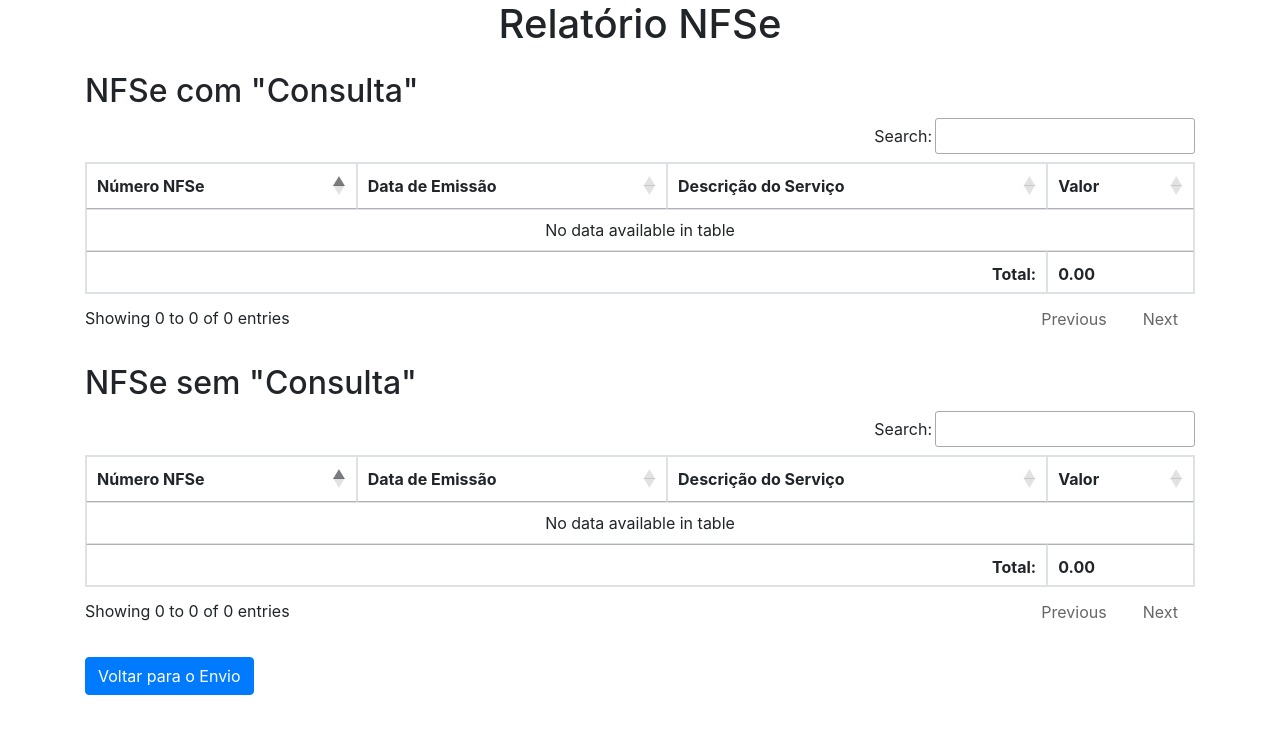
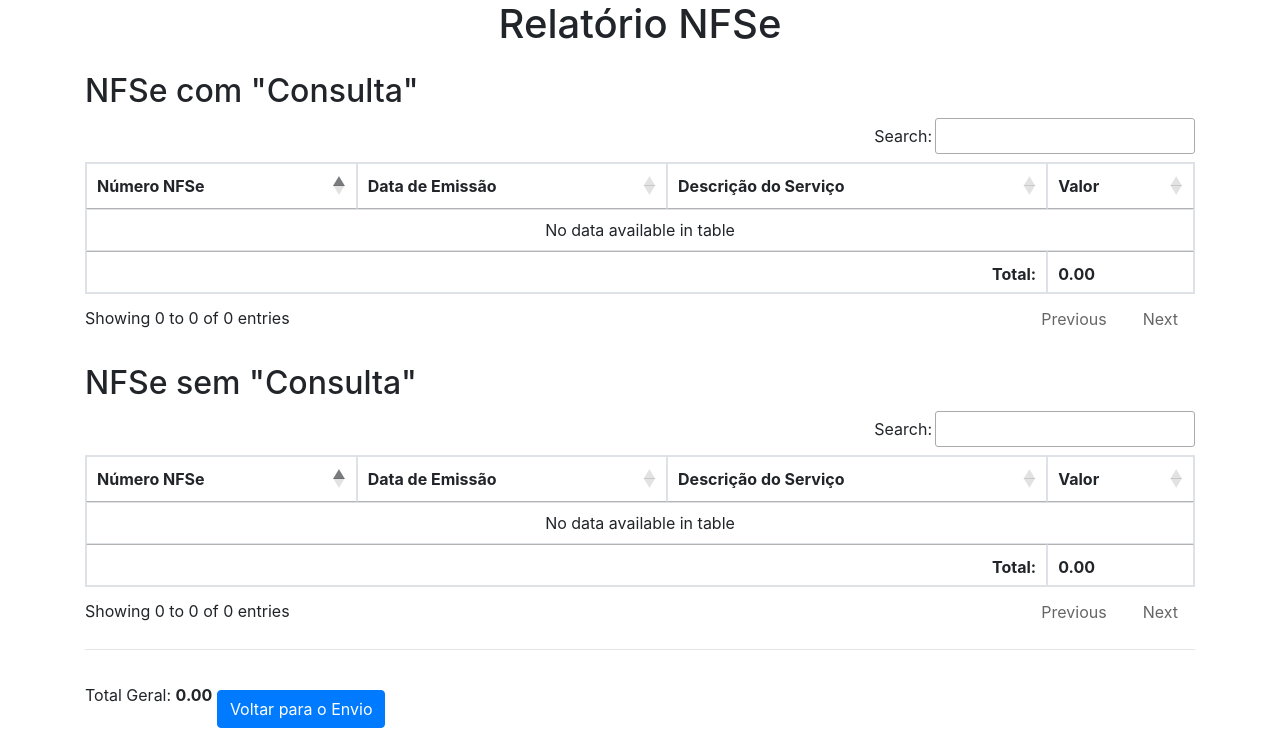
Before and after one commit to pereiratiaggo/nfse-cj-v2, a PHP site: page /report.php in a window 1280 px wide. Shown: the part 48-800 px from the top of the page. Run offline with PHP 8.4, Linux system fonts and the light colour scheme; the visitor is signed in with stand-in values (Sample User, id 1); data that the repository does not hold is empty; some libraries are stand-ins or nearby versions.

Commit message:
Adiciona exibição do total geral no relatório NFSe

```diff
--- a/nfse-report-generator/report.php
+++ b/nfse-report-generator/report.php
@@ -104,6 +104,9 @@ $totalSemConsulta = 0;
             </tfoot>
         </table>
 
+        <hr />
+        Total Geral: <strong><?= formatarValor($totalSemConsulta + $totalComConsulta) ?></strong>
+
         <a href="index.php" class="btn btn-primary mt-4">Voltar para o Envio</a>
     </div>
 
```
